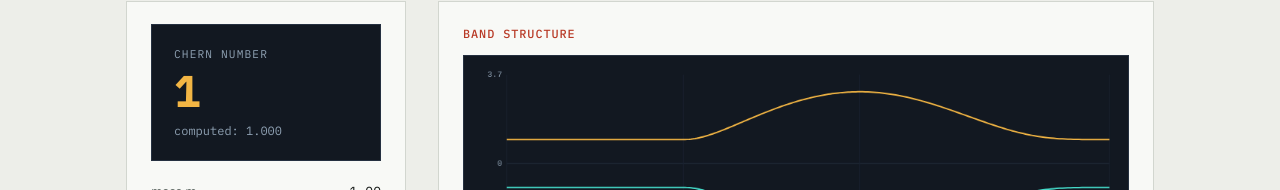
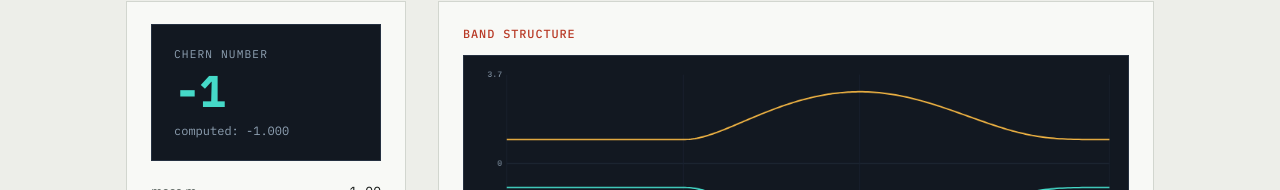
Before and after one commit to matthewcotaj/Website, a plain HTML site: page projects/topology/index.html in a window 1280 px wide. Shown: the part 551-741 px from the top of the page. Drawn offline with nearby package versions, Linux system fonts and the light colour scheme.

Commit message:
Use the standard sign convention for the Chern number
The FHS loop product is exp(-i * Berry flux), so the curvature is minus its phase. Every Chern number had the wrong sign relative to C = (1/2pi) * integral of the curvature with A = i<u|grad u>, as checked against the Kubo formula for both models.

```diff
--- a/projects/topology/index.html
+++ b/projects/topology/index.html
@@ -539,7 +539,8 @@ canvas{display:block;width:100%;height:auto;border-radius:2px}
         var U3 = cconj(inner(i, jp, ip, jp));
         var U4 = cconj(inner(i, j, i, jp));
         var prod = cmul(cmul(U1, U2), cmul(U3, U4));
-        var F = Math.atan2(prod.im, prod.re);
+        // the loop product is exp(-i * flux), so the curvature is minus its phase
+        var F = -Math.atan2(prod.im, prod.re);
         curvature[i][j] = F;
         chernSum += F;
         if (Math.abs(F) > maxAbs) maxAbs = Math.abs(F);
@@ -764,7 +765,7 @@ canvas{display:block;width:100%;height:auto;border-radius:2px}
     var rounded = Math.round(berry.chern);
     chernValueEl.textContent = rounded;
     chernValueEl.style.color = rounded === 0 ? "#e7edf3" : (rounded > 0 ? "#f2b544" : "#45d9c8");
-    chernRawEl.textContent = "computed: " + berry.chern.toFixed(3);
+    chernRawEl.textContent = "computed: " + (Math.abs(berry.chern) < 5e-4 ? 0 : berry.chern).toFixed(3);
 
     if (berry.minGap < 0.12) {
       gapFlagEl.classList.add("show");
```
